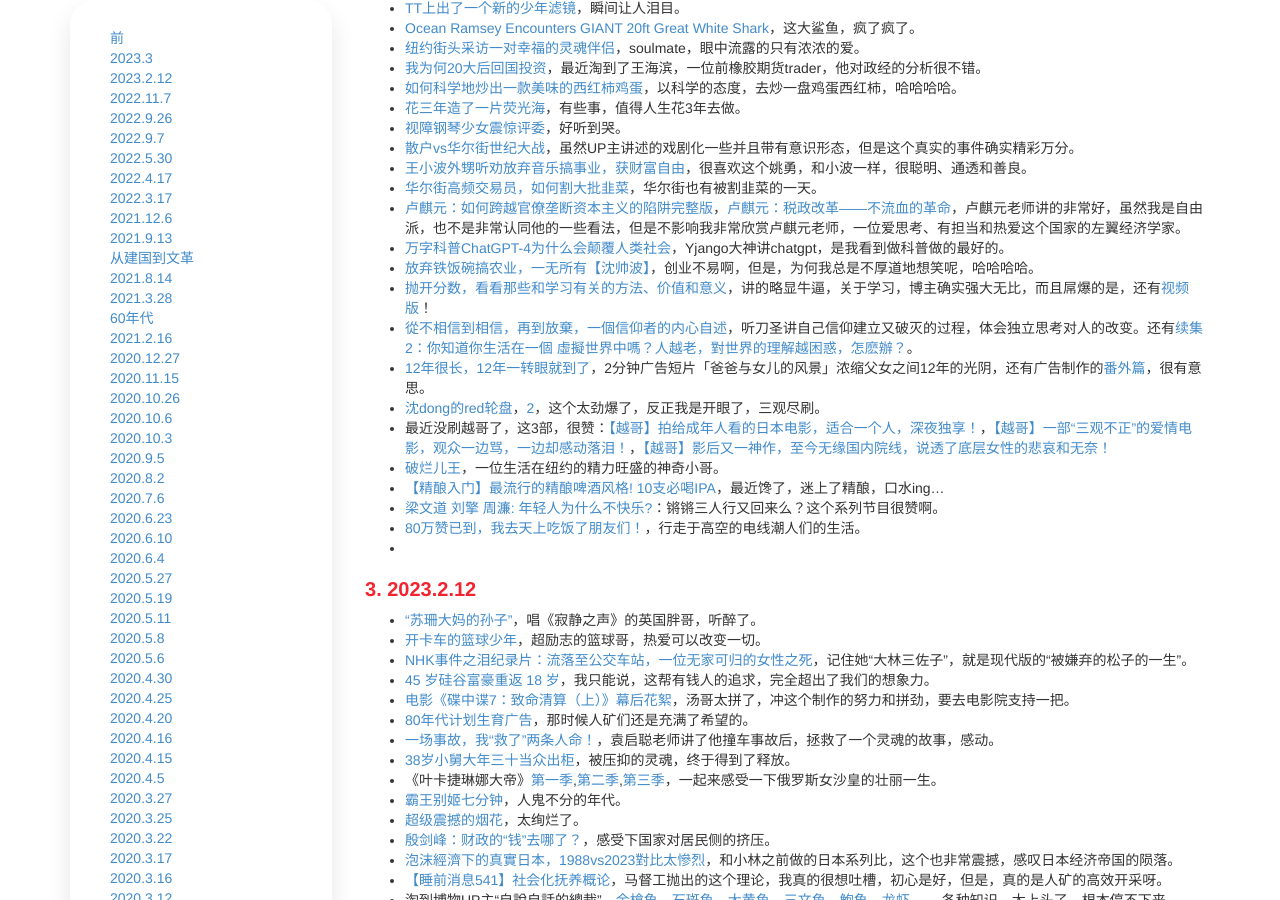
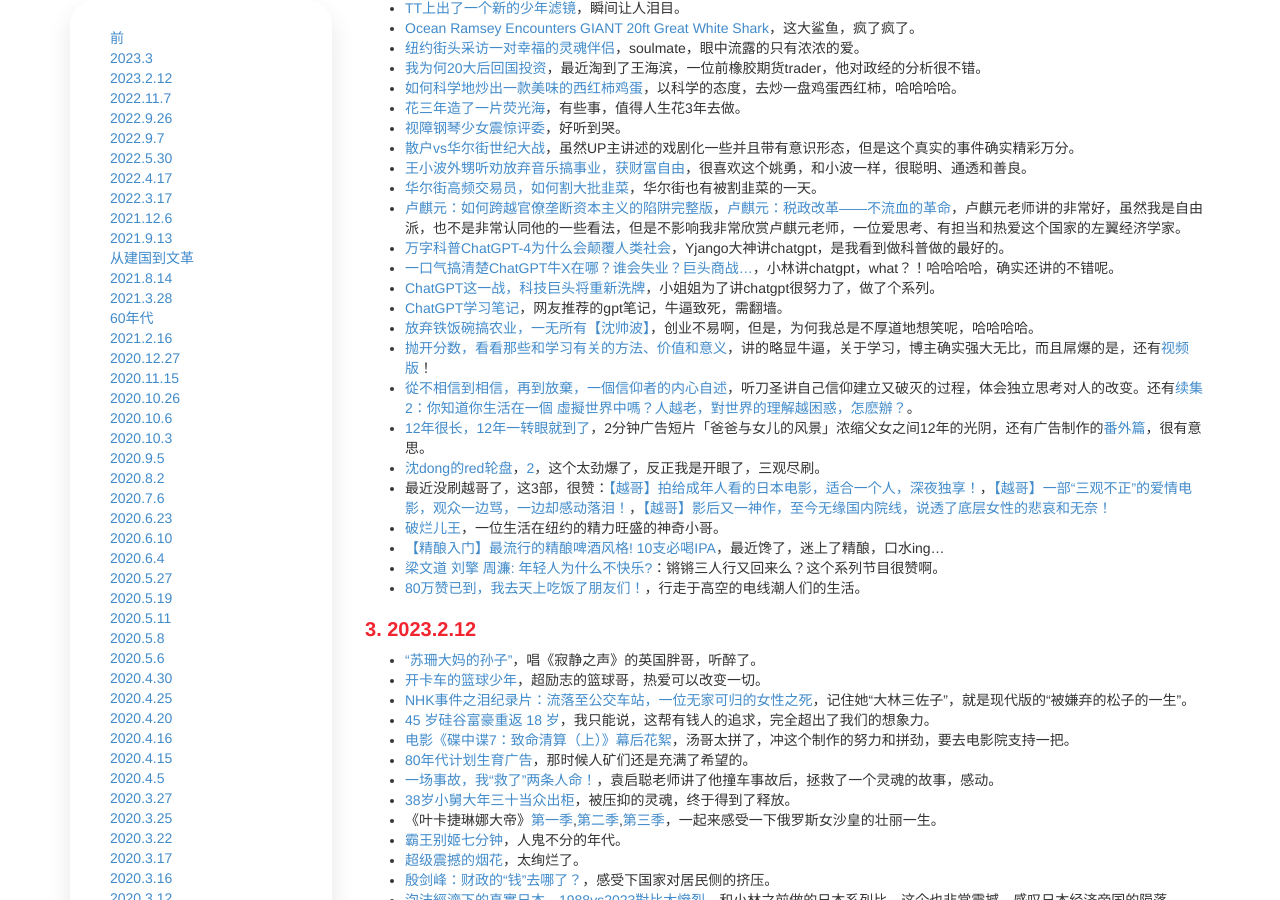
Before and after one commit to piginzoo/blog, a Jekyll site: the page built from _posts/2020-03-02-fun.md, in a window 1280 px wide and 900 px high, scrolled down 592 px. Built offline with Jekyll 4.4.1, drawn with Linux system fonts in a browser that asks for light colours; formulas are drawn with MathJax 3; comment, search, counter and statistics services are not loaded.

```diff
--- a/_posts/2020-03-02-fun.md
+++ b/_posts/2020-03-02-fun.md
@@ -31,6 +31,9 @@
 - [华尔街高频交易员，如何割大批韭菜](https://www.bilibili.com/video/BV1W84y1E78E)，华尔街也有被割韭菜的一天。
 - [卢麒元：如何跨越官僚垄断资本主义的陷阱完整版](https://www.youtube.com/watch?v=QikoqoZ9HCw&t=431s)，[卢麒元：税政改革——不流血的革命](https://www.youtube.com/watch?v=rJKnnQFRNbk)，卢麒元老师讲的非常好，虽然我是自由派，也不是非常认同他的一些看法，但是不影响我非常欣赏卢麒元老师，一位爱思考、有担当和热爱这个国家的左翼经济学家。
 - [万字科普ChatGPT-4为什么会颠覆人类社会](https://www.bilibili.com/video/BV1MY4y1R7EN)，Yjango大神讲chatgpt，是我看到做科普做的最好的。
+- [一口气搞清楚ChatGPT牛X在哪？谁会失业？巨头商战...](https://www.bilibili.com/video/BV1rj41137cr)，小林讲chatgpt，what？！哈哈哈哈，确实还讲的不错呢。
+- [ChatGPT这一战，科技巨头将重新洗牌](https://www.bilibili.com/video/BV1K24y1V7qy)，小姐姐为了讲chatgpt很努力了，做了个系列。
+- [ChatGPT学习笔记](https://wqw547243068.github.io/chatgpt)，网友推荐的gpt笔记，牛逼致死，需翻墙。
 - [放弃铁饭碗搞农业，一无所有【沈帅波】](https://www.bilibili.com/video/BV1GD4y1G7Fv/)，创业不易啊，但是，为何我总是不厚道地想笑呢，哈哈哈哈。
 - [抛开分数，看看那些和学习有关的方法、价值和意义](https://sspai.com/post/78288)，讲的略显牛逼，关于学习，博主确实强大无比，而且屌爆的是，还有[视频版](https://www.youtube.com/watch?v=pY37IlfyATA&t=1415s&ab_channel=%E8%9E%BA%E4%B8%9D)！
 - [從不相信到相信，再到放棄，一個信仰者的内心自述](https://www.youtube.com/watch?v=bI_4qlmL2eQ&ab_channel=%E9%9D%92%E8%9B%99%E5%88%80%E5%9C%A31993)，听刀圣讲自己信仰建立又破灭的过程，体会独立思考对人的改变。还有[续集2：你知道你生活在一個 虛擬世界中嗎？人越老，對世界的理解越困惑，怎麽辦？](https://www.youtube.com/watch?v=RZ3xY62xWDo)。
@@ -41,7 +44,6 @@
 - [【精酿入门】最流行的精酿啤酒风格! 10支必喝IPA](https://www.bilibili.com/video/BV1N54y167T9/)，最近馋了，迷上了精酿，口水ing...
 - [梁文道 刘擎 周濂: 年轻人为什么不快乐?](https://www.bilibili.com/video/BV1XF41187H8/)：锵锵三人行又回来么？这个系列节目很赞啊。
 - [80万赞已到，我去天上吃饭了朋友们！](https://www.bilibili.com/video/BV1dx4y1A7P3?spm_id_from=333.880.my_history.page.click)，行走于高空的电线潮人们的生活。
-- []()
 
 # 2023.2.12
 
```
